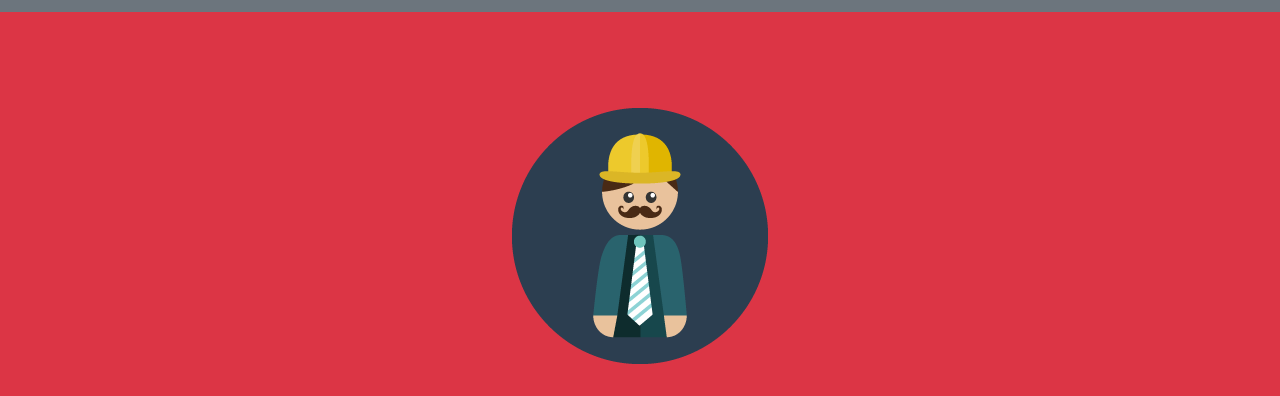
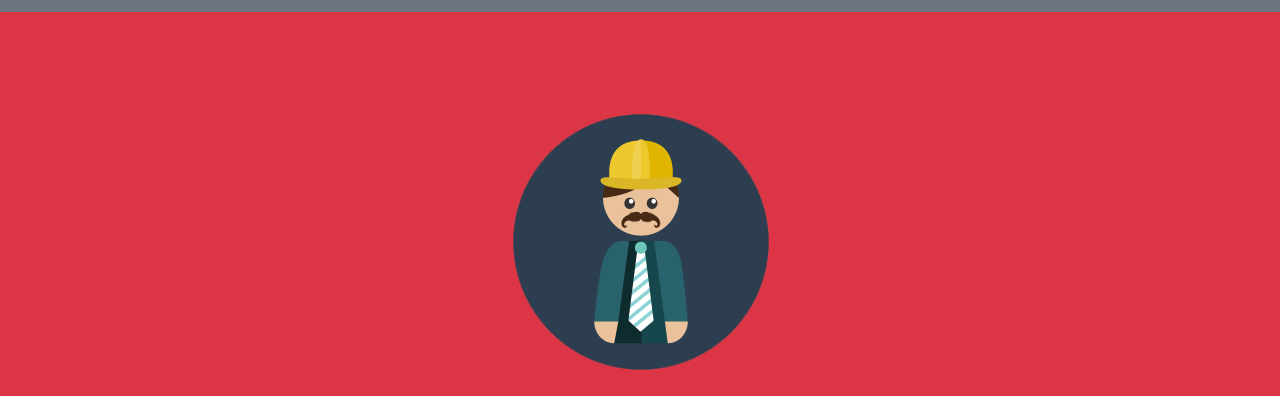
Before and after one commit to FusionAuth/gdpr.js, a website with bundled scripts: page docs/eu.html in a window 1280 px wide. Shown: the part 94-490 px from the top of the page. Built offline with nearby package versions, Linux system fonts and the light colour scheme.

Commit message:
Added sad man

```diff
--- a/docs/eu.html
+++ b/docs/eu.html
@@ -36,7 +36,7 @@
     <!-- Header -->
     <header class="masthead bg-danger text-white text-center">
       <div class="container">
-        <img class="img-fluid mb-5 d-block mx-auto" src="img/profile.png" alt="">
+        <img class="img-fluid mb-5 d-block mx-auto" src="img/profile-sad.png" alt="">
         <h1 class="text-uppercase mb-0">EU Alert!</h1>
         <hr class="star-danger">
         <h2 class="font-weight-light mb-0">We're sorry, but as an EU citizen, you can't use this site.</h2>
```
Also changed, not shown: docs/img/profile-sad.png (added).
